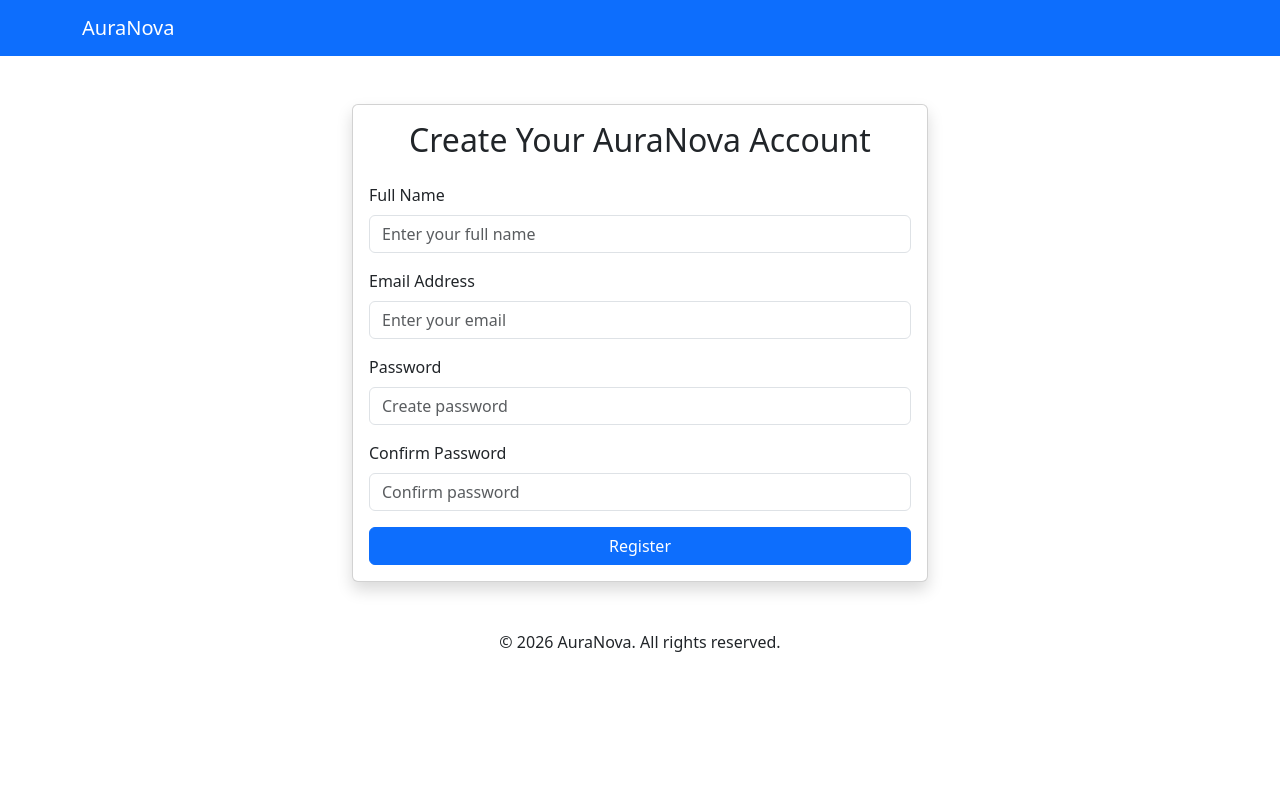
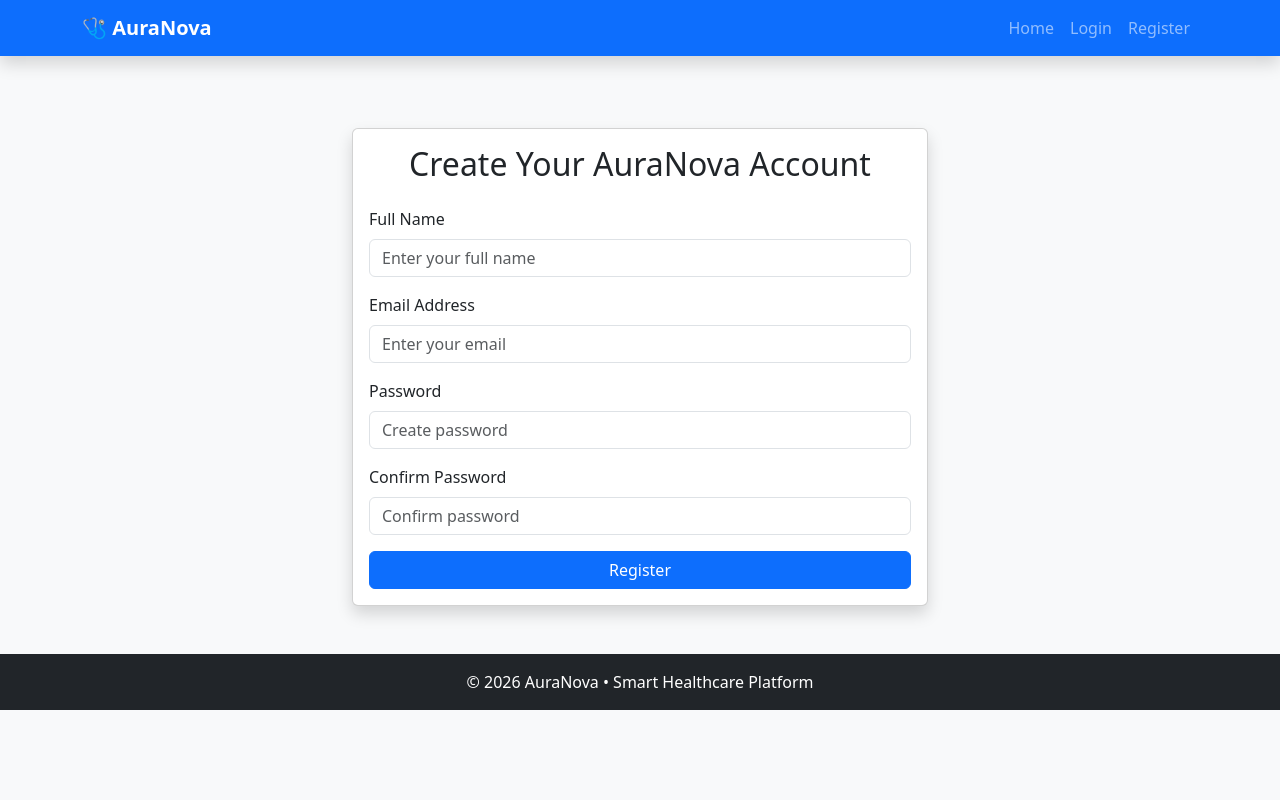
Before and after one commit to chandanachandanan34-ui/AuraNova, a Flask app: page /auth/register in a window 1280 px wide. Run offline with Flask 3, Linux system fonts and the light colour scheme.

Commit message:
Redesigned landing page and improved navigation UI

```diff
--- a/app/templates/base.html
+++ b/app/templates/base.html
@@ -2,43 +2,143 @@
 <html lang="en">
 
 <head>
+
     <meta charset="UTF-8">
-    <meta name="viewport" content="width=device-width, initial-scale=1.0">
+    <meta name="viewport"
+          content="width=device-width, initial-scale=1.0">
 
     <title>
-        {% block title %}AuraNova{% endblock %}
+        {% block title %}
+        AuraNova
+        {% endblock %}
     </title>
 
-    <link href="https://cdn.jsdelivr.net/npm/bootstrap@5.3.3/dist/css/bootstrap.min.css"
+    <link
+        href="https://cdn.jsdelivr.net/npm/bootstrap@5.3.3/dist/css/bootstrap.min.css"
         rel="stylesheet">
 
-    <link rel="stylesheet"
+    <link
+        rel="stylesheet"
         href="{{ url_for('static', filename='css/style.css') }}">
+
 </head>
 
-<body>
+<body class="bg-light">
 
-    <nav class="navbar navbar-dark bg-primary">
+    <!-- Navbar -->
+
+    <nav class="navbar navbar-expand-lg navbar-dark bg-primary shadow">
+
         <div class="container">
-            <a class="navbar-brand" href="/">
-                AuraNova
+
+            <a class="navbar-brand fw-bold"
+            href="{{ url_for('auth.auth_home') }}">
+
+                🩺 AuraNova
+
             </a>
+
+            <button
+                class="navbar-toggler"
+                type="button"
+                data-bs-toggle="collapse"
+                data-bs-target="#navbarNav">
+
+                <span class="navbar-toggler-icon"></span>
+
+            </button>
+
+            <div
+                class="collapse navbar-collapse"
+                id="navbarNav">
+
+                <ul class="navbar-nav ms-auto">
+
+                    <li class="nav-item">
+                        <a class="nav-link"
+                            href="{{ url_for('auth.auth_home') }}">
+                            Home
+                        </a>
+                    </li>
+
+                    {% if current_user.is_authenticated %}
+
+                    <li class="nav-item">
+                        <a class="nav-link"
+                           href="{{ url_for('patient.dashboard') }}">
+                            Dashboard
+                        </a>
+                    </li>
+
+                    <li class="nav-item">
+                        <a class="nav-link"
+                           href="{{ url_for('patient.book_appointment') }}">
+                            Book Appointment
+                        </a>
+                    </li>
+
+                    <li class="nav-item">
+                        <a class="nav-link"
+                           href="{{ url_for('patient.appointments') }}">
+                            My Appointments
+                        </a>
+                    </li>
+
+                    <li class="nav-item">
+                        <a class="nav-link"
+                           href="{{ url_for('patient.profile') }}">
+                            Profile
+                        </a>
+                    </li>
+
+                    <li class="nav-item">
+                        <a class="nav-link text-warning"
+                           href="{{ url_for('auth.logout') }}">
+                            Logout
+                        </a>
+                    </li>
+
+                    {% else %}
+
+                    <li class="nav-item">
+                        <a class="nav-link"
+                           href="{{ url_for('auth.login') }}">
+                            Login
+                        </a>
+                    </li>
+
+                    <li class="nav-item">
+                        <a class="nav-link"
+                           href="{{ url_for('auth.register') }}">
+                            Register
+                        </a>
+                    </li>
+
+                    {% endif %}
+
+                </ul>
+
             </div>
+
+        </div>
+
     </nav>
 
     <!-- Flash Messages -->
+
     {% with messages = get_flashed_messages(with_categories=true) %}
+
         {% if messages %}
+
         <div class="container mt-3">
 
             {% for category, message in messages %}
 
-                    <div class="alert alert-{{ category }} alert-dismissible fade show"
-                         role="alert">
+            <div class="alert alert-{{ category }} alert-dismissible fade show">
 
                 {{ message }}
 
-                        <button type="button"
+                <button
                     class="btn-close"
                     data-bs-dismiss="alert">
                 </button>
@@ -48,19 +148,37 @@
             {% endfor %}
 
         </div>
+
         {% endif %}
+
     {% endwith %}
+
+    <!-- Main Content -->
+
+    <div class="container mt-4">
 
         {% block content %}
         {% endblock %}
 
-    <footer class="text-center mt-5 mb-3">
-        © {{ current_year }} AuraNova. All rights reserved.
+    </div>
+
+    <!-- Footer -->
+
+    <footer class="bg-dark text-white text-center py-3 mt-5">
+
+        <p class="mb-0">
+            © 2026 AuraNova • Smart Healthcare Platform
+        </p>
+
     </footer>
 
-    <script src="https://cdn.jsdelivr.net/npm/bootstrap@5.3.3/dist/js/bootstrap.bundle.min.js"></script>
+    <script
+        src="https://cdn.jsdelivr.net/npm/bootstrap@5.3.3/dist/js/bootstrap.bundle.min.js">
+    </script>
 
-    <script src="{{ url_for('static', filename='js/main.js') }}"></script>
+    <script
+        src="{{ url_for('static', filename='js/main.js') }}">
+    </script>
 
 </body>
 
```
Also changed, not shown: app/templates/index.html (+144 -12 lines). Lines whose indentation alone changed are shown as unchanged.
